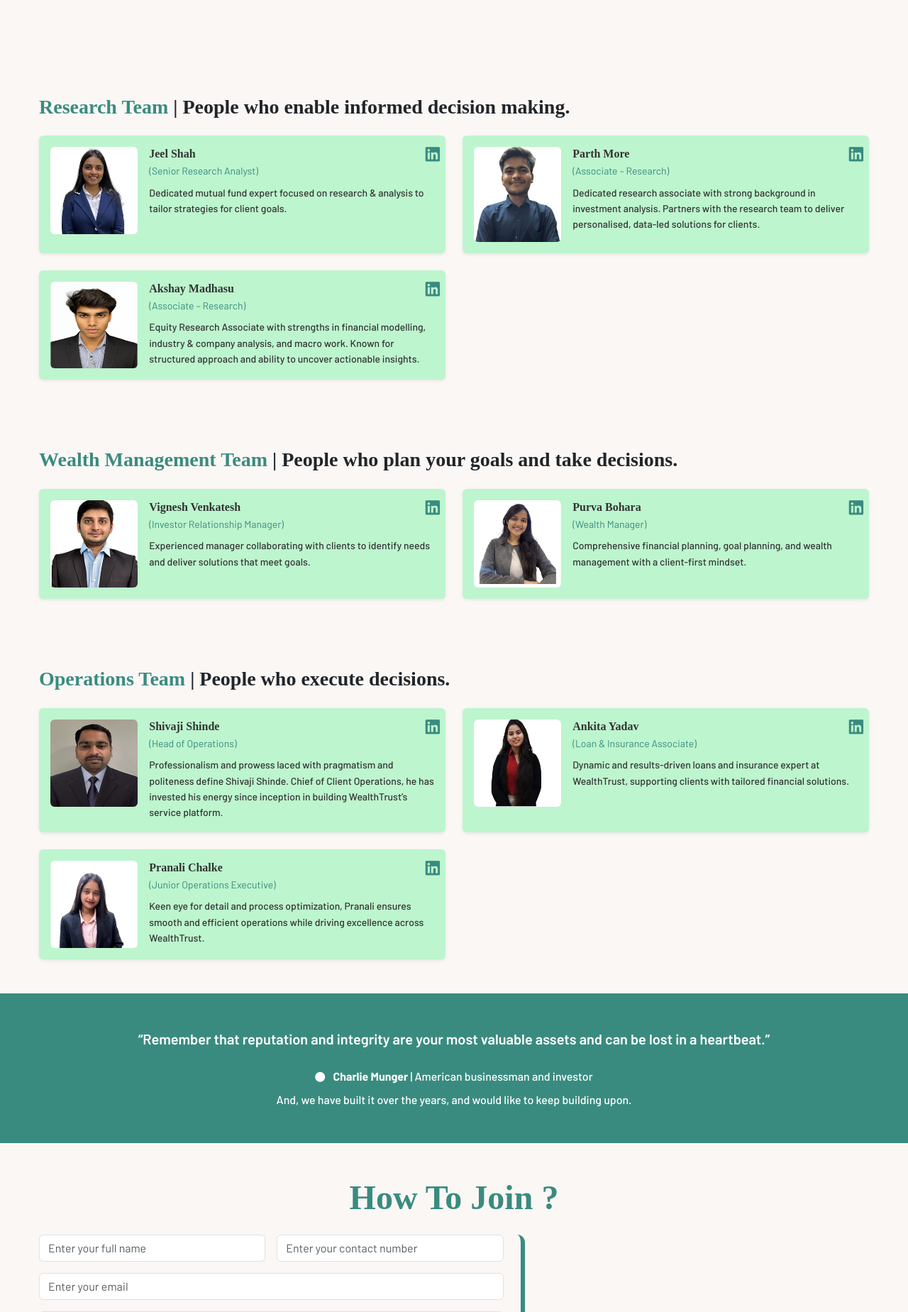
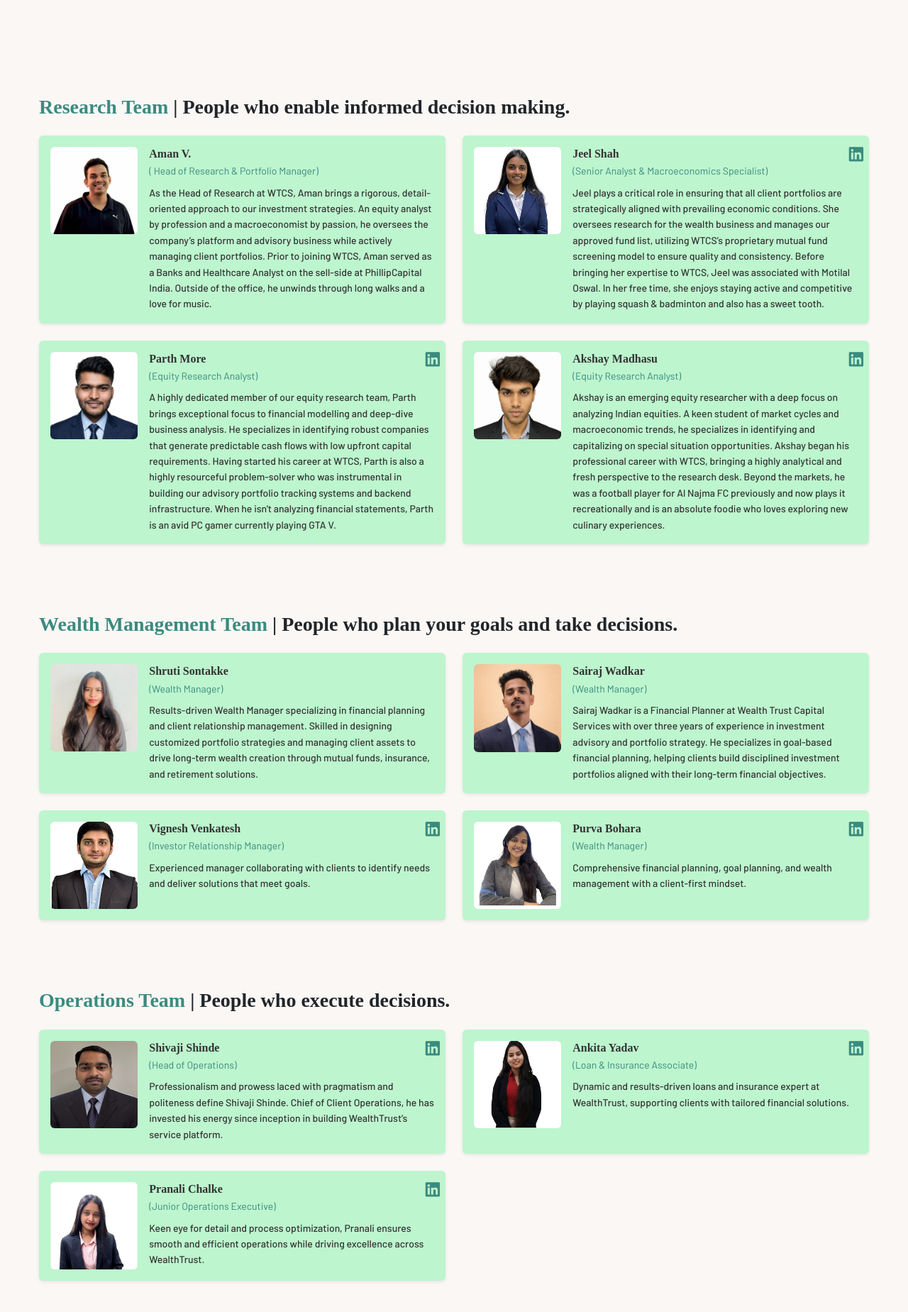
Before and after one commit to mukul218/wealth-trust, a PHP site: page /our-team.php in a window 1280 px wide. Shown: the part 1627-3476 px from the top of the page at 71% size. Run offline with PHP 8.4, Linux system fonts and the light colour scheme; some web fonts are replaced.

Commit message:
PDF and Team Update

```diff
--- a/our-team.php
+++ b/our-team.php
@@ -94,28 +94,32 @@
 
             <div class="row g-4">
                 <!-- Card -->
-                <!-- <div class="col-12 col-lg-6">
+                <div class="col-12 col-lg-6">
                     <div class="bg-light-green rounded shadow-sm p-3 position-relative h-100">
-                        <a href="https://www.linkedin.com/in/shubham-jha-4706321a0/" target="_blank" rel="noopener"
+                        <!-- <a href="https://www.linkedin.com/in/shubham-jha-4706321a0/" target="_blank" rel="noopener"
                             class="position-absolute top-0 end-0 mt-2 me-2 social-icon-link">
                             <i class="fab fa-linkedin"></i>
-                        </a>
+                        </a> -->
                         <div class="row g-3 align-items-start">
                             <div class="col-4 col-sm-3">
-                                <img loading="lazy" src="./public/assets/image/team/research-shubham.png" alt="Shubham Jha" class="img-fluid rounded">
+                                <img loading="lazy" src="./public/assets/image/team/aman.jpg" alt="Aman V."
+                                    class="img-fluid rounded">
                             </div>
                             <div class="col">
-                                <h6 class="mb-1">Shubham Jha</h6>
-                                <small class="text-primary d-block mb-2">(Senior Research Analyst)</small>
+                                <h6 class="mb-1">Aman V.</h6>
+                                <small class="text-primary d-block mb-2">( Head of Research & Portfolio Manager)</small>
                                 <p class="mb-0 text-sm">
-                                    Shubham is “Go-To” Research Analyst, a CFP® with experience in equity research, portfolio
-                                    management and quant analysis spanning over 5 years. He deciphers market moves and news flow
-                                    into actionable insights for current events plays.
+                                    As the Head of Research at WTCS, Aman brings a rigorous, detail-oriented approach to
+                                    our investment strategies. An equity analyst by profession and a macroeconomist by
+                                    passion, he oversees the company’s platform and advisory business while actively
+                                    managing client portfolios. Prior to joining WTCS, Aman served as a Banks and
+                                    Healthcare Analyst on the sell-side at PhillipCapital India. Outside of the office,
+                                    he unwinds through long walks and a love for music.
                                 </p>
                             </div>
                         </div>
                     </div>
-                </div> -->
+                </div>
 
                 <div class="col-12 col-lg-6">
                     <div class="bg-light-green rounded shadow-sm p-3 position-relative h-100">
@@ -130,10 +134,16 @@
                             </div>
                             <div class="col">
                                 <h6 class="mb-1">Jeel Shah</h6>
-                                <small class="text-primary d-block mb-2">(Senior Research Analyst)</small>
+                                <small class="text-primary d-block mb-2">(Senior Analyst & Macroeconomics
+                                    Specialist)</small>
                                 <p class="mb-0 text-sm">
-                                    Dedicated mutual fund expert focused on research & analysis to tailor strategies for
-                                    client goals.
+                                    Jeel plays a critical role in ensuring that all client portfolios are strategically
+                                    aligned with prevailing economic conditions. She oversees research for the wealth
+                                    business and manages our approved fund list, utilizing WTCS’s proprietary mutual
+                                    fund screening model to ensure quality and consistency. Before bringing her
+                                    expertise to WTCS, Jeel was associated with Motilal Oswal. In her free time, she
+                                    enjoys staying active and competitive by playing squash & badminton and also has a
+                                    sweet tooth.
                                 </p>
                             </div>
                         </div>
@@ -148,16 +158,20 @@
                         </a>
                         <div class="row g-3 align-items-start">
                             <div class="col-4 col-sm-3">
-                                <img loading="lazy" src="./public/assets/image/team/research-parth.jpeg"
-                                    alt="Parth More" class="img-fluid rounded">
+                                <img loading="lazy" src="./public/assets/image/team/research-parth.jpg" alt="Parth More"
+                                    class="img-fluid rounded">
                             </div>
                             <div class="col">
                                 <h6 class="mb-1">Parth More</h6>
-                                <small class="text-primary d-block mb-2">(Associate – Research)</small>
+                                <small class="text-primary d-block mb-2">(Equity Research Analyst)</small>
                                 <p class="mb-0 text-sm">
-                                    Dedicated research associate with strong background in investment analysis. Partners
-                                    with the
-                                    research team to deliver personalised, data-led solutions for clients.
+                                    A highly dedicated member of our equity research team, Parth brings exceptional
+                                    focus to financial modelling and deep-dive business analysis. He specializes in
+                                    identifying robust companies that generate predictable cash flows with low upfront
+                                    capital requirements. Having started his career at WTCS, Parth is also a highly
+                                    resourceful problem-solver who was instrumental in building our advisory portfolio
+                                    tracking systems and backend infrastructure. When he isn't analyzing financial
+                                    statements, Parth is an avid PC gamer currently playing GTA V.
                                 </p>
                             </div>
                         </div>
@@ -172,17 +186,20 @@
                         </a>
                         <div class="row g-3 align-items-start">
                             <div class="col-4 col-sm-3">
-                                <img loading="lazy" src="./public/assets/image/team/research-akshay.png"
+                                <img loading="lazy" src="./public/assets/image/team/research-akshay.jpg"
                                     alt="Akshay Madhasu" class="img-fluid rounded">
                             </div>
                             <div class="col">
                                 <h6 class="mb-1">Akshay Madhasu</h6>
-                                <small class="text-primary d-block mb-2">(Associate – Research)</small>
+                                <small class="text-primary d-block mb-2">(Equity Research Analyst)</small>
                                 <p class="mb-0 text-sm">
-                                    Equity Research Associate with strengths in financial modelling, industry & company
-                                    analysis,
-                                    and macro work. Known for structured approach and ability to uncover actionable
-                                    insights.
+                                    Akshay is an emerging equity researcher with a deep focus on analyzing Indian
+                                    equities. A keen student of market cycles and macroeconomic trends, he specializes
+                                    in identifying and capitalizing on special situation opportunities. Akshay began his
+                                    professional career with WTCS, bringing a highly analytical and fresh perspective to
+                                    the research desk. Beyond the markets, he was a football player for Al Najma FC
+                                    previously and now plays it recreationally and is an absolute foodie who loves
+                                    exploring new culinary experiences.
                                 </p>
                             </div>
                         </div>
@@ -202,47 +219,55 @@
             </h3>
 
             <div class="row g-4">
-                <!--     <div class="col-12 col-lg-6">
+                <div class="col-12 col-lg-6">
                     <div class="bg-light-green rounded shadow-sm p-3 position-relative h-100">
-                        <a href="https://www.linkedin.com/in/jeel-shah-31867b22a/" target="_blank" rel="noopener"
+                        <!-- <a href="https://www.linkedin.com/in/jeel-shah-31867b22a/" target="_blank" rel="noopener"
                             class="position-absolute top-0 end-0 mt-2 me-2 social-icon-link">
                             <i class="fab fa-linkedin"></i>
-                        </a>
+                        </a> -->
                         <div class="row g-3 align-items-start">
                             <div class="col-4 col-sm-3">
-                                <img loading="lazy" src="./public/assets/image/team/jeel.png" alt="Jeel Shah" class="img-fluid rounded">
+                                <img loading="lazy" src="./public/assets/image/team/shruti.jpg" alt="Shruti Sontakke"
+                                    class="img-fluid rounded">
                             </div>
                             <div class="col">
-                                <h6 class="mb-1">Jeel Shah</h6>
-                                <small class="text-primary d-block mb-2">(Associate – Mutual Fund Research)</small>
+                                <h6 class="mb-1">Shruti Sontakke</h6>
+                                <small class="text-primary d-block mb-2">(Wealth Manager)</small>
                                 <p class="mb-0 text-sm">
-                                    Dedicated mutual fund expert focused on research & analysis to tailor strategies for client goals.
+                                    Results-driven Wealth Manager specializing in financial planning and client
+                                    relationship management. Skilled in designing customized portfolio strategies and
+                                    managing client assets to drive long-term wealth creation through mutual funds,
+                                    insurance, and retirement solutions.
                                 </p>
                             </div>
                         </div>
                     </div>
-                </div> -->
+                </div>
 
-                <!-- <div class="col-12 col-lg-6">
+                <div class="col-12 col-lg-6">
                     <div class="bg-light-green rounded shadow-sm p-3 position-relative h-100">
-                        <a href="https://www.linkedin.com/in/purvi-dodiya-632604169/" target="_blank" rel="noopener"
+                        <!-- <a href="https://www.linkedin.com/in/purvi-dodiya-632604169/" target="_blank" rel="noopener"
                             class="position-absolute top-0 end-0 mt-2 me-2 social-icon-link">
                             <i class="fab fa-linkedin"></i>
-                        </a>
+                        </a> -->
                         <div class="row g-3 align-items-start">
                             <div class="col-4 col-sm-3">
-                                <img loading="lazy" src="./public/assets/image/team/purvi.png" alt="Purvi Dodiya" class="img-fluid rounded">
+                                <img loading="lazy" src="./public/assets/image/team/sairaj.jpg" alt="Sairaj Wadkar"
+                                    class="img-fluid rounded">
                             </div>
                             <div class="col">
-                                <h6 class="mb-1">Purvi Dodiya</h6>
-                                <small class="text-primary d-block mb-2">(Wealth Manager &amp; Insurance Expert)</small>
+                                <h6 class="mb-1">Sairaj Wadkar</h6>
+                                <small class="text-primary d-block mb-2">(Wealth Manager)</small>
                                 <p class="mb-0 text-sm">
-                                    Provides one-to-one guidance across mutual funds, goal planning, and insurance with a data-driven approach.
+                                    Sairaj Wadkar is a Financial Planner at Wealth Trust Capital Services with over
+                                    three years of experience in investment advisory and portfolio strategy. He
+                                    specializes in goal-based financial planning, helping clients build disciplined
+                                    investment portfolios aligned with their long-term financial objectives.
                                 </p>
                             </div>
                         </div>
                     </div>
-                </div> -->
+                </div>
 
                 <div class="col-12 col-lg-6">
                     <div class="bg-light-green rounded shadow-sm p-3 position-relative h-100">
```
Also changed, not shown: public/assets/image/icon/integrity.png (added), public/assets/image/team/aman.jpeg (added), public/assets/image/team/aman.jpg (added), public/assets/image/team/group.jpg, public/assets/image/team/research-akshay.jpeg (added), public/assets/image/team/research-akshay.jpg (added), public/assets/image/team/research-parth.jpeg, public/assets/image/team/research-parth.jpg (added), public/assets/image/team/sairaj.jpeg (added), public/assets/image/team/sairaj.jpg (added), public/assets/image/team/shruti.jpg (added).
